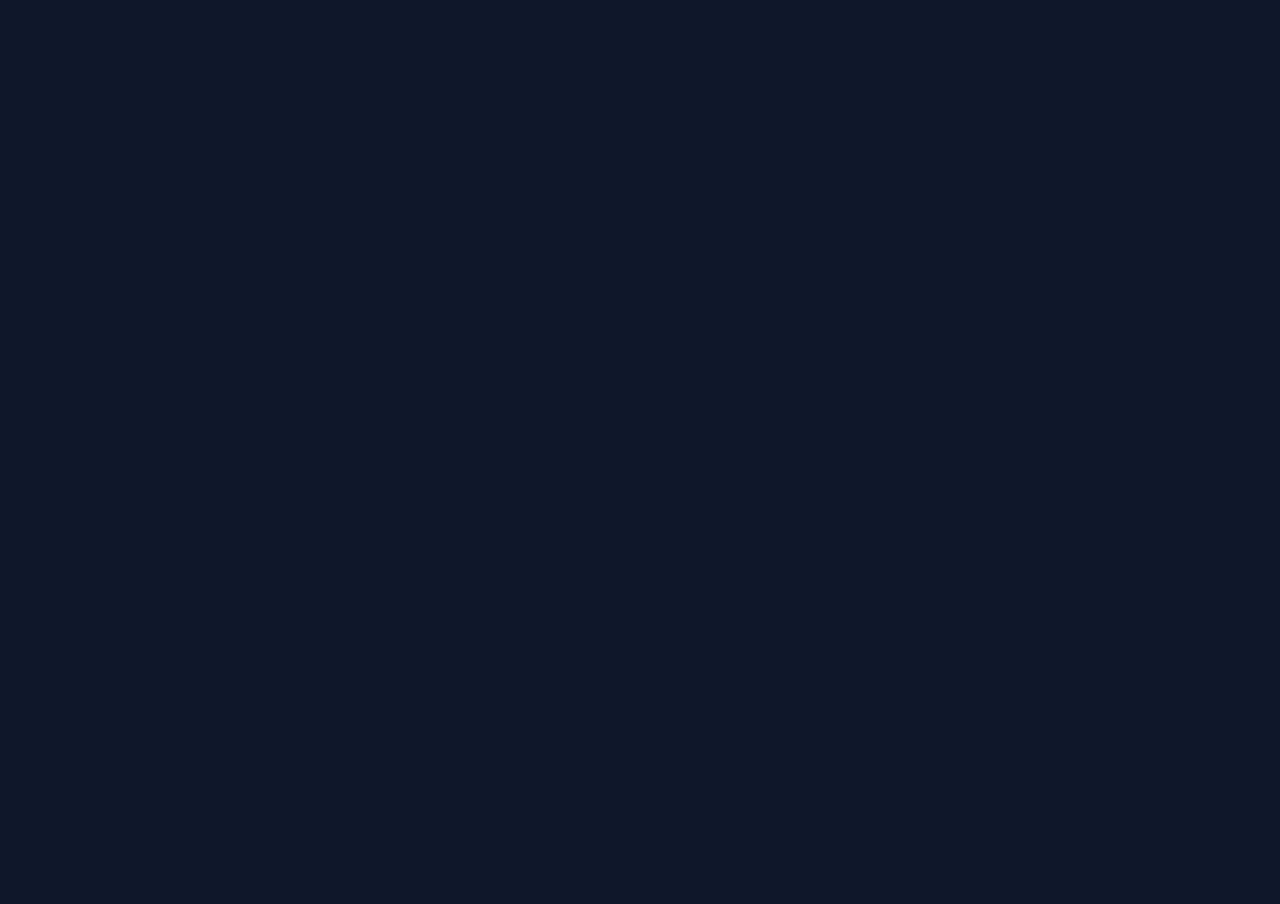
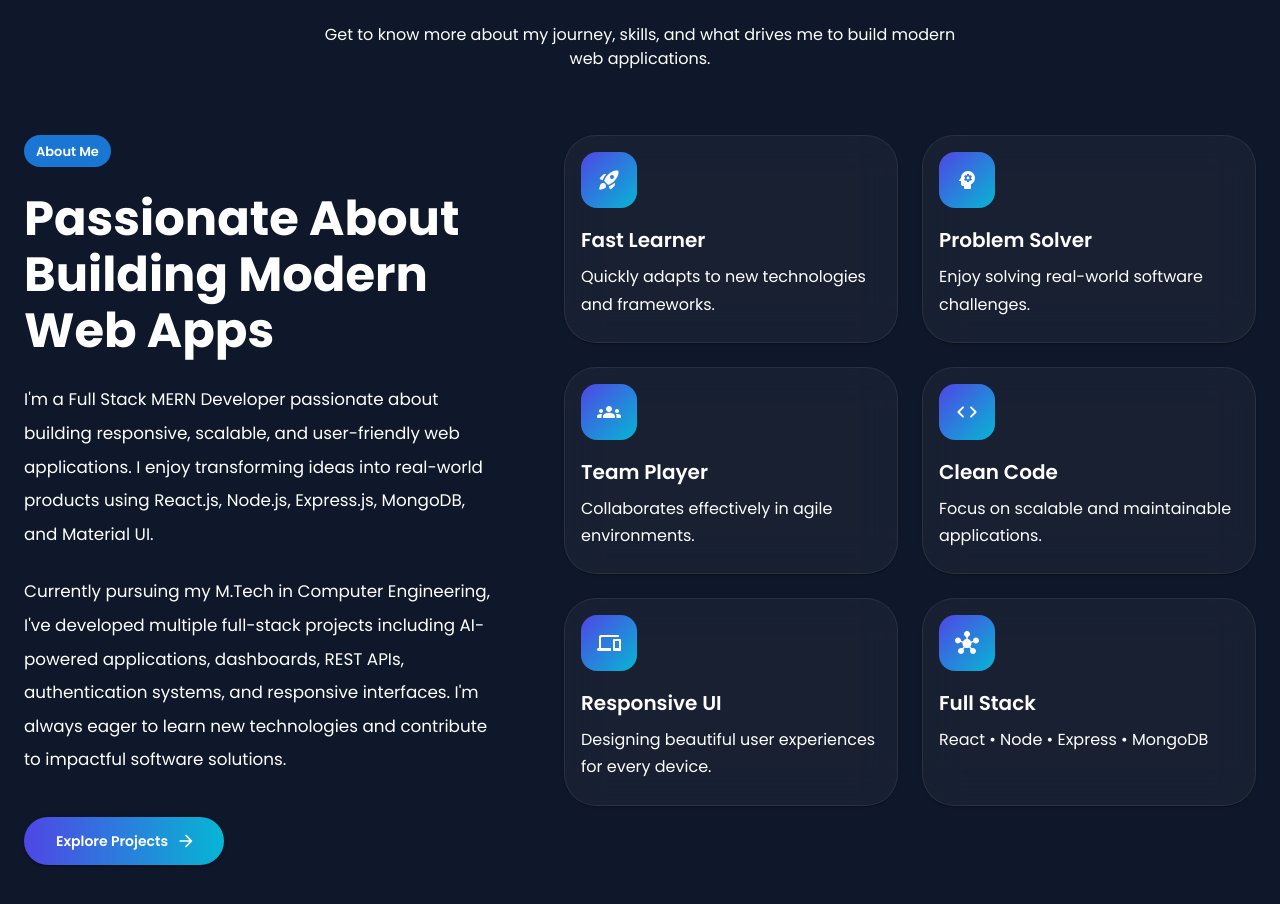
Before and after one commit to 12345-dd/portfolio, a React (Vite) app: page / in a window 1280 px wide. Shown: the part 1400-2304 px from the top of the page. Before the commit the page ends 1210 px from the top, so only its background shows below. Built offline with nearby package versions, Linux system fonts and the light colour scheme.

Commit message:
about section implementation completed

```diff
--- a/src/App.jsx
+++ b/src/App.jsx
@@ -9,6 +9,7 @@ import {
 import getTheme from "./theme/theme";
 import Navbar from "./components/Navbar/Navbar";
 import Hero from "./components/Hero/Hero";
+import About from "./components/About/About";
 
 function App() {
 
@@ -24,6 +25,8 @@ function App() {
 
       <Hero />
 
+      <About />
+
     </ThemeProvider>
   );
 }
--- /dev/null
+++ b/src/components/About/About.jsx
@@ -0,0 +1,73 @@
+import {
+  Container,
+  Grid,
+  Typography,
+  Box,
+} from "@mui/material";
+
+import AboutContent from "./AboutContent";
+import FeatureCards from "./FeatureCards";
+
+const About = () => {
+  return (
+    <Box
+      id="about"
+      sx={{
+        py: {
+          xs: 10,
+          md: 15,
+        },
+      }}
+    >
+      <Container maxWidth="xl">
+        <Typography
+          align="center"
+          variant="h2"
+          fontWeight={800}
+          gutterBottom
+        >
+          About Me
+        </Typography>
+
+        <Typography
+          align="center"
+          color="text.secondary"
+          sx={{
+            mb: 8,
+            maxWidth: 650,
+            mx: "auto",
+          }}
+        >
+          Get to know more about my journey, skills, and what
+          drives me to build modern web applications.
+        </Typography>
+
+        <Grid
+          container
+          spacing={8}
+          alignItems="center"
+        >
+          <Grid
+            size={{
+              xs: 12,
+              md: 5,
+            }}
+          >
+            <AboutContent />
+          </Grid>
+
+          <Grid
+            size={{
+              xs: 12,
+              md: 7,
+            }}
+          >
+            <FeatureCards />
+          </Grid>
+        </Grid>
+      </Container>
+    </Box>
+  );
+};
+
+export default About;
--- /dev/null
+++ b/src/components/About/AboutContent.jsx
@@ -0,0 +1,90 @@
+import { motion } from "framer-motion";
+import {
+  Typography,
+  Box,
+  Chip,
+  Button,
+} from "@mui/material";
+
+import ArrowForwardRoundedIcon from "@mui/icons-material/ArrowForwardRounded";
+
+const AboutContent = () => {
+  return (
+    <motion.div
+      initial={{ opacity: 0, x: -40 }}
+      whileInView={{ opacity: 1, x: 0 }}
+      viewport={{ once: true }}
+      transition={{ duration: 0.8 }}
+    >
+      <Chip
+        label="About Me"
+        color="primary"
+        sx={{
+          mb: 3,
+          fontWeight: 600,
+        }}
+      />
+
+      <Typography
+        variant="h3"
+        fontWeight={800}
+        gutterBottom
+      >
+        Passionate About Building
+        <Box
+          component="span"
+          color="primary.main"
+        >
+          {" "}Modern Web Apps
+        </Box>
+      </Typography>
+
+      <Typography
+        color="text.secondary"
+        sx={{
+          mt: 3,
+          lineHeight: 2,
+          fontSize: "1.05rem",
+        }}
+      >
+        I'm a Full Stack MERN Developer passionate about building
+        responsive, scalable, and user-friendly web applications.
+        I enjoy transforming ideas into real-world products using
+        React.js, Node.js, Express.js, MongoDB, and Material UI.
+      </Typography>
+
+      <Typography
+        color="text.secondary"
+        sx={{
+          mt: 3,
+          lineHeight: 2,
+          fontSize: "1.05rem",
+        }}
+      >
+        Currently pursuing my M.Tech in Computer Engineering,
+        I've developed multiple full-stack projects including
+        AI-powered applications, dashboards, REST APIs,
+        authentication systems, and responsive interfaces.
+        I'm always eager to learn new technologies and contribute
+        to impactful software solutions.
+      </Typography>
+
+      <Button
+        variant="contained"
+        endIcon={<ArrowForwardRoundedIcon />}
+        sx={{
+          mt: 5,
+          px: 4,
+          py: 1.5,
+          borderRadius: "40px",
+          background:
+            "linear-gradient(90deg,#4F46E5,#06B6D4)",
+        }}
+      >
+        Explore Projects
+      </Button>
+    </motion.div>
+  );
+};
+
+export default AboutContent;
--- /dev/null
+++ b/src/components/About/FeatureCard.jsx
@@ -0,0 +1,85 @@
+import { motion } from "framer-motion";
+import {
+  Card,
+  CardContent,
+  Typography,
+  Box,
+  useTheme,
+} from "@mui/material";
+
+const MotionCard = motion(Card);
+
+const FeatureCard = ({ feature }) => {
+  const theme = useTheme();
+  const Icon = feature.icon;
+
+  return (
+    <MotionCard
+      whileHover={{
+        y: -8,
+        scale: 1.03,
+      }}
+      transition={{ duration: 0.3 }}
+      sx={{
+        height: "100%",
+        borderRadius: 2,
+        border: "1px solid",
+        borderColor:
+          theme.palette.mode === "dark"
+            ? "rgba(255,255,255,.08)"
+            : "rgba(37,99,235,.12)",
+
+        background:
+          theme.palette.mode === "dark"
+            ? "rgba(255,255,255,.04)"
+            : "#fff",
+
+        backdropFilter: "blur(20px)",
+
+        transition: ".3s",
+
+        "&:hover": {
+          borderColor: "primary.main",
+          boxShadow: "0 15px 40px rgba(37,99,235,.18)",
+        },
+      }}
+    >
+      <CardContent>
+        <Box
+          sx={{
+            width: 56,
+            height: 56,
+            borderRadius: "16px",
+            display: "flex",
+            alignItems: "center",
+            justifyContent: "center",
+            mb: 2,
+            background:
+              "linear-gradient(135deg,#4F46E5,#06B6D4)",
+          }}
+        >
+          <Icon sx={{ color: "#fff" }} />
+        </Box>
+
+        <Typography
+          variant="h6"
+          fontWeight={700}
+          gutterBottom
+        >
+          {feature.title}
+        </Typography>
+
+        <Typography
+          color="text.secondary"
+          sx={{
+            lineHeight: 1.7,
+          }}
+        >
+          {feature.description}
+        </Typography>
+      </CardContent>
+    </MotionCard>
+  );
+};
+
+export default FeatureCard;
--- /dev/null
+++ b/src/components/About/FeatureCards.jsx
@@ -0,0 +1,23 @@
+import Grid from "@mui/material/Grid";
+import aboutFeatures from "../../data/aboutFeatures";
+import FeatureCard from "./FeatureCard";
+
+const FeatureCards = () => {
+  return (
+    <Grid container spacing={3}>
+      {aboutFeatures.map((feature) => (
+        <Grid
+          size={{
+            xs: 12,
+            sm: 6,
+          }}
+          key={feature.title}
+        >
+          <FeatureCard feature={feature} />
+        </Grid>
+      ))}
+    </Grid>
+  );
+};
+
+export default FeatureCards;
--- /dev/null
+++ b/src/data/aboutFeatures.js
@@ -0,0 +1,41 @@
+import RocketLaunchRoundedIcon from "@mui/icons-material/RocketLaunchRounded";
+import PsychologyRoundedIcon from "@mui/icons-material/PsychologyRounded";
+import GroupsRoundedIcon from "@mui/icons-material/GroupsRounded";
+import CodeRoundedIcon from "@mui/icons-material/CodeRounded";
+import DevicesRoundedIcon from "@mui/icons-material/DevicesRounded";
+import HubRoundedIcon from "@mui/icons-material/HubRounded";
+
+const aboutFeatures = [
+  {
+    title: "Fast Learner",
+    description: "Quickly adapts to new technologies and frameworks.",
+    icon: RocketLaunchRoundedIcon,
+  },
+  {
+    title: "Problem Solver",
+    description: "Enjoy solving real-world software challenges.",
+    icon: PsychologyRoundedIcon,
+  },
+  {
+    title: "Team Player",
+    description: "Collaborates effectively in agile environments.",
+    icon: GroupsRoundedIcon,
+  },
+  {
+    title: "Clean Code",
+    description: "Focus on scalable and maintainable applications.",
+    icon: CodeRoundedIcon,
+  },
+  {
+    title: "Responsive UI",
+    description: "Designing beautiful user experiences for every device.",
+    icon: DevicesRoundedIcon,
+  },
+  {
+    title: "Full Stack",
+    description: "React • Node • Express • MongoDB",
+    icon: HubRoundedIcon,
+  },
+];
+
+export default aboutFeatures;
```
